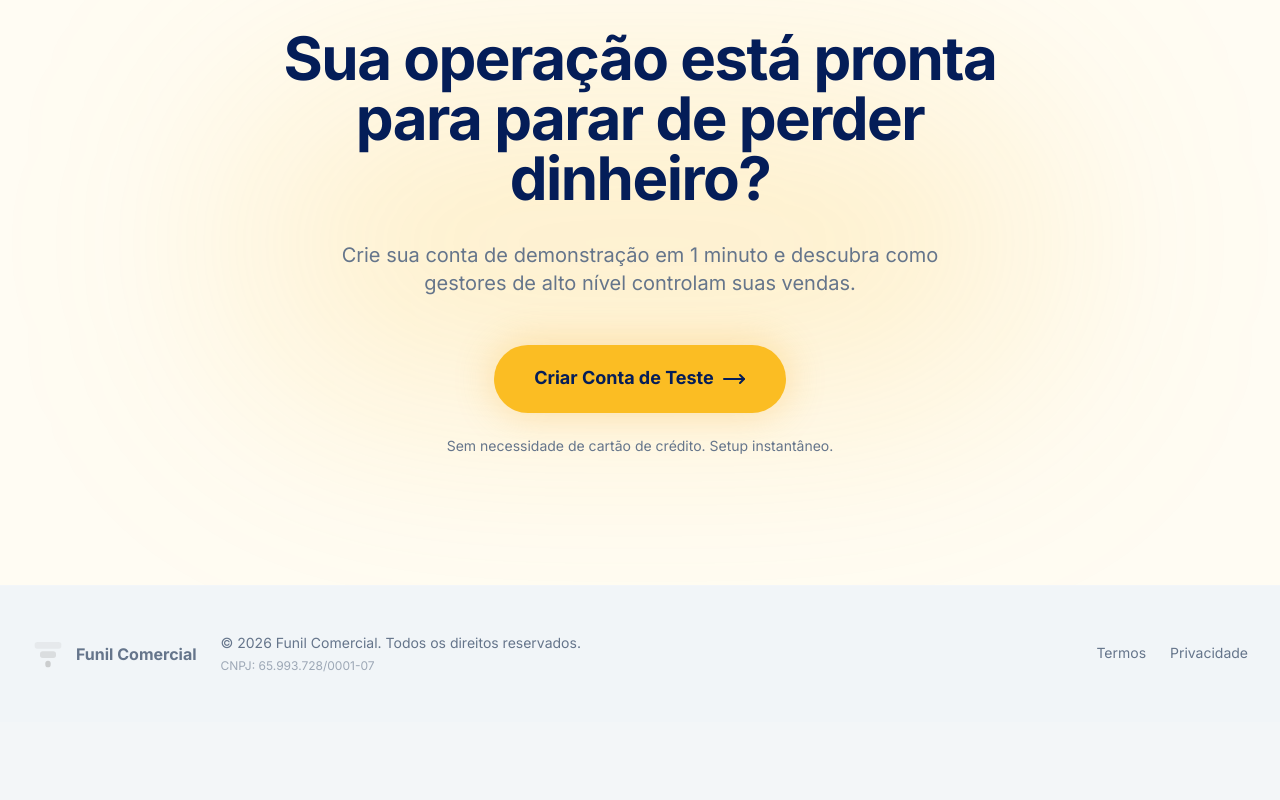
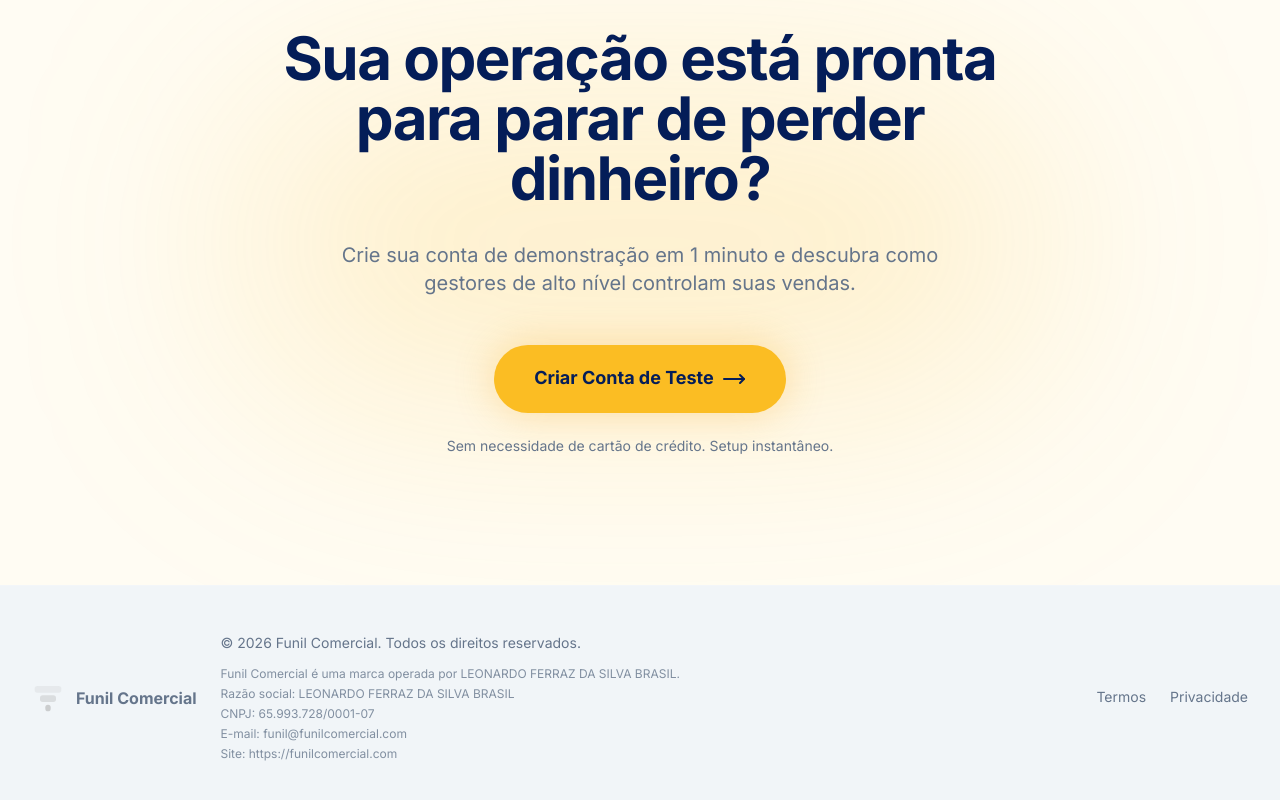
Before and after one commit to leoferrazbrasil/funil-comercial, a React (Vite) app: page / in a window 1280 px wide. Shown: the part 4443-5243 px from the top of the page. Before the commit the page ends 5165 px from the top, so only its background shows below. Built offline with nearby package versions, Linux system fonts and the light colour scheme.

Commit message:
feat: update public footer with legal info for Meta verification

```diff
--- a/src/pages/Landing.tsx
+++ b/src/pages/Landing.tsx
@@ -401,7 +401,13 @@ export default function LandingPage() {
             </div>
             <div className="flex flex-col items-center md:items-start gap-1">
               <p className="text-xs md:text-sm text-muted-foreground">© {new Date().getFullYear()} {brandConfig.name}. Todos os direitos reservados.</p>
-              <p className="text-[10px] md:text-xs text-muted-foreground/60">CNPJ: 65.993.728/0001-07</p>
+              <div className="text-[10px] md:text-xs text-muted-foreground/80 mt-2 text-center md:text-left space-y-1">
+                <p>Funil Comercial é uma marca operada por LEONARDO FERRAZ DA SILVA BRASIL.</p>
+                <p>Razão social: LEONARDO FERRAZ DA SILVA BRASIL</p>
+                <p>CNPJ: 65.993.728/0001-07</p>
+                <p>E-mail: <a href="mailto:funil@funilcomercial.com" className="hover:text-primary transition-colors">funil@funilcomercial.com</a></p>
+                <p>Site: <a href="https://funilcomercial.com" className="hover:text-primary transition-colors">https://funilcomercial.com</a></p>
+              </div>
             </div>
           </div>
           <div className="flex gap-6">
```
